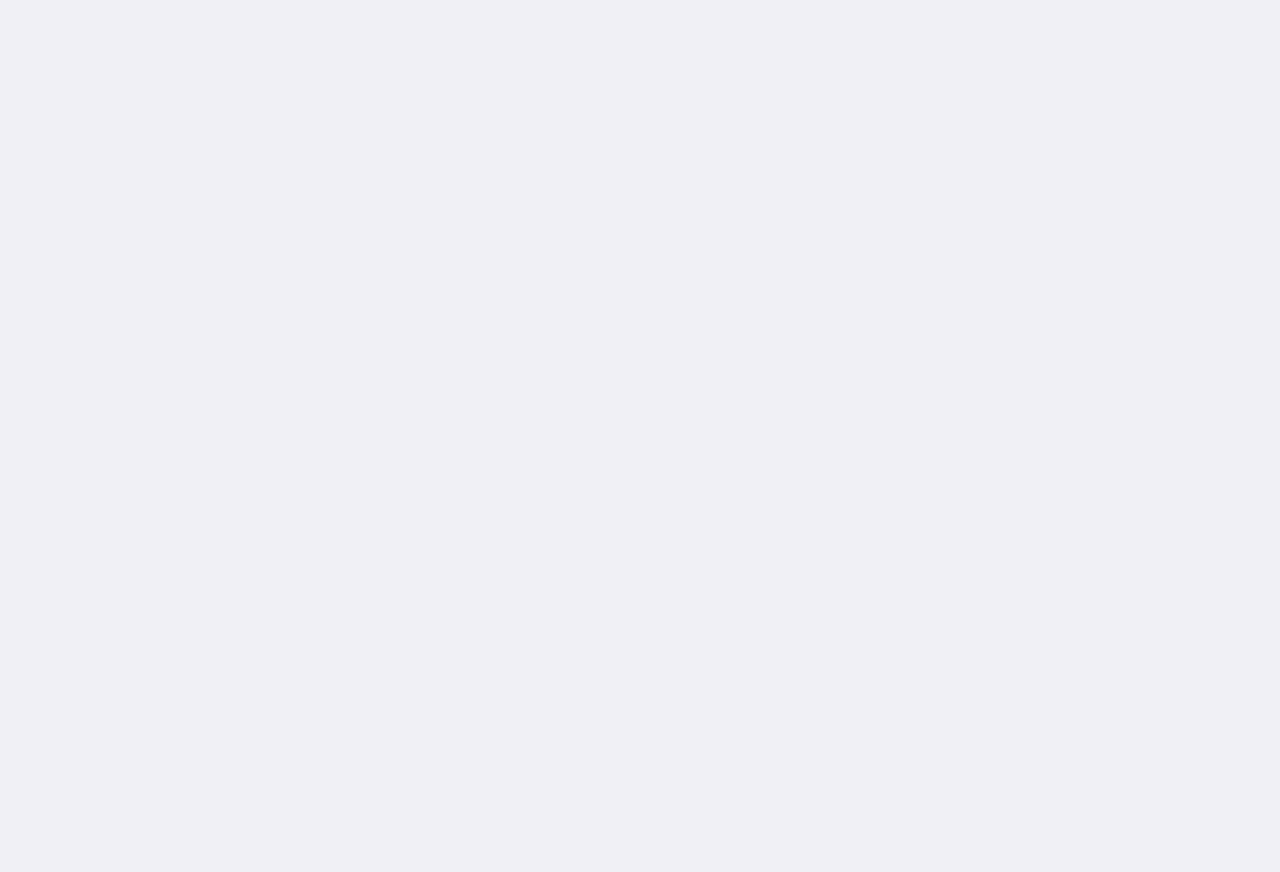
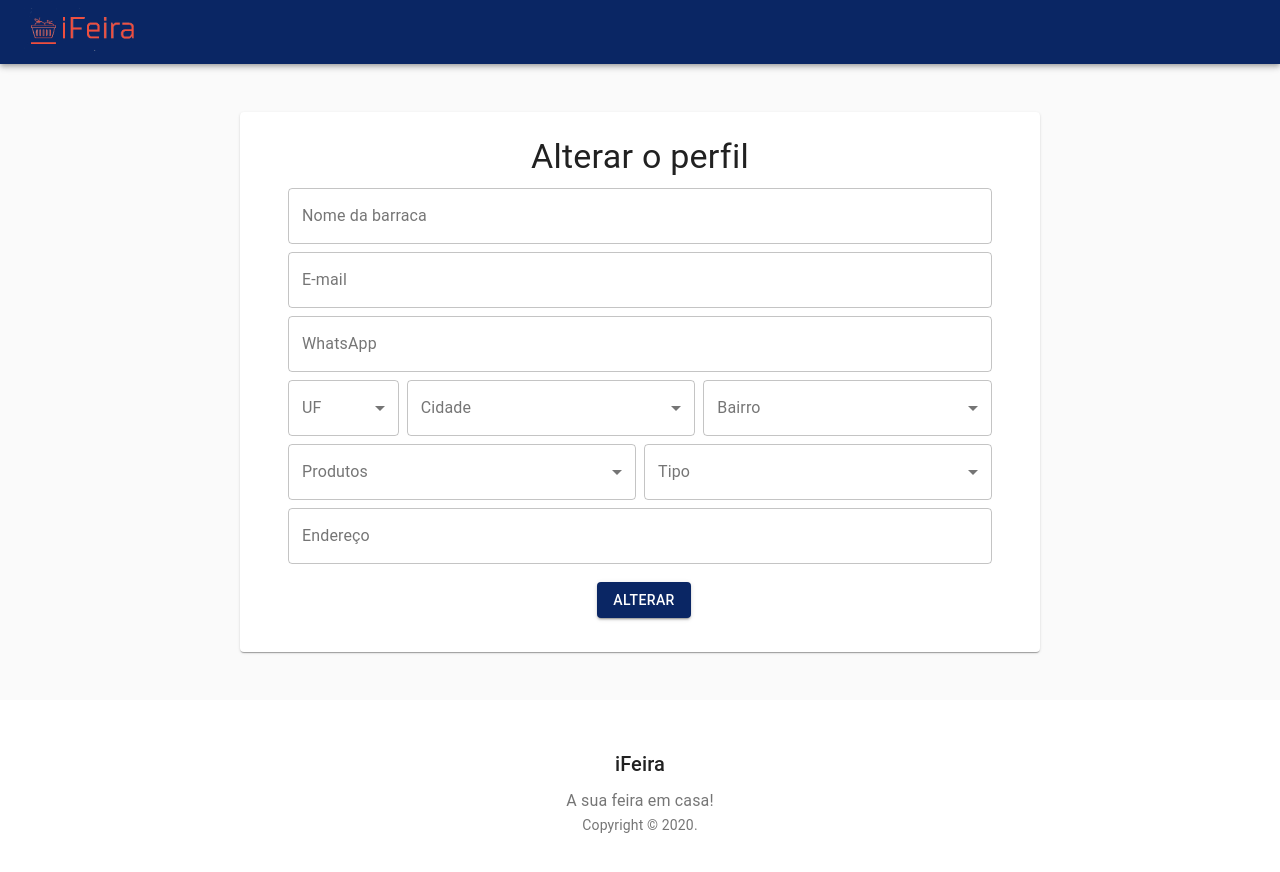
Before and after one commit to LucasHenriqueOliveira/ifeira, a React (Create React App) app: page /edit/1 in a window 1280 px wide. Shown: the top 872 px of the page. Before the commit the page ends 800 px from the top, so only its background shows below. Built offline with nearby package versions, Linux system fonts and the light colour scheme; the HTML template or start-up script is replaced by a standard one.

Commit message:
add page edit profile

```diff
--- /dev/null
+++ b/src/pages/Edit/index.js
@@ -0,0 +1,280 @@
+import React, { useState } from 'react';
+import Typography from '@material-ui/core/Typography';
+import { makeStyles } from '@material-ui/core/styles';
+import Container from '@material-ui/core/Container';
+import Grid from '@material-ui/core/Grid';
+import Paper from '@material-ui/core/Paper';
+import InputLabel from '@material-ui/core/InputLabel';
+import MenuItem from '@material-ui/core/MenuItem';
+import FormControl from '@material-ui/core/FormControl';
+import Select from '@material-ui/core/Select';
+import TextField from '@material-ui/core/TextField';
+import Button from '@material-ui/core/Button';
+import Footer from '../../shared/Footer';
+import Header from '../../shared/Header';
+
+import './styles.css';
+
+const useStyles = makeStyles((theme) => ({
+  layout: {
+    width: 'auto',
+    marginLeft: theme.spacing(2),
+    marginRight: theme.spacing(2),
+    [theme.breakpoints.up(600 + theme.spacing(2) * 2)]: {
+      width: 800,
+      marginLeft: 'auto',
+      marginRight: 'auto',
+    },
+  },
+  paper: {
+    marginTop: theme.spacing(3),
+    marginBottom: theme.spacing(3),
+    padding: theme.spacing(2),
+    [theme.breakpoints.up(600 + theme.spacing(3) * 2)]: {
+      marginTop: theme.spacing(6),
+      marginBottom: theme.spacing(6),
+      padding: theme.spacing(3),
+    },
+  },
+  heroContent: {
+    backgroundColor: theme.palette.background.paper,
+    paddingTop: 10,
+    paddingBottom: 10
+  },
+  buttons: {
+    textAlign: 'center',
+  },
+  button: {
+    marginTop: 10,
+    marginLeft: theme.spacing(1),
+  },
+}));
+
+async function handleRegister(event) {
+    event.preventDefault();
+
+    /*
+    const data = {
+       city,
+       uf,
+       neighborhood,
+       product,
+       type
+    };
+
+    try {
+       const response = await api.post('ongs', data);
+
+       alert(`Aqui está seu ID de acesso: ${response.data.id} `);
+       history.push('/');
+    } catch(error) {
+       alert('Erro ao cadastrar, tente novamente.');
+    }
+    */
+}
+
+export default function Profile() {
+    const classes = useStyles();
+    const [name, setName] = useState('');
+    const [email, setEmail] = useState('');
+    const [whatsapp, setWhatsapp] = useState('');
+    const [password, setPassword] = useState('');
+    const [city, setCity] = useState('');
+    const [uf, setUf] = useState('');
+    const [neighborhood, setNeighborhood] = useState([]);
+    const [product, setProduct] = useState([]);
+    const [type, setType] = useState([]);
+	const [address, setAddress] = useState('');
+
+	const states = [
+		'MG',
+		'RJ',
+		'SP',
+	];
+
+	const cities = ['Rio de Janeiro'];
+
+	const neighborhoods = [
+		'Oliver Hansen',
+		'Van Henry',
+		'April Tucker',
+		'Ralph Hubbard',
+		'Omar Alexander',
+		'Carlos Abbott',
+		'Miriam Wagner',
+		'Bradley Wilkerson',
+		'Virginia Andrews',
+		'Kelly Snyder',
+	];
+
+	const products = [
+		'Hortifruti',
+		'Verduras',
+		'Frutas'
+	];
+
+	const types = [
+		'Orgânicos',
+		'Não Orgânicos'
+	];
+
+	const handleEdit = () => {
+
+	};
+
+  return (
+    <div>
+        <Header />
+        <main className={classes.layout}>
+            <Paper className={classes.paper}>
+                <Typography component="h1" variant="h4" align="center">
+                    Alterar o perfil
+                </Typography>
+                <Container className={classes.heroContent}>
+                    <form className={classes.root} onSubmit={handleRegister}>
+                        <Grid container spacing={1}>
+                            <Grid item xs={12} sm={12} md={12}>
+                                <TextField
+                                    className="name"
+                                    label="Nome da barraca"
+                                    variant="outlined"
+                                    value={name}
+                                    onChange={e => setName(e.target.value)}
+                                />
+                            </Grid>
+							<Grid item xs={12} sm={12} md={12}>
+                                <TextField
+                                    type="email"
+									className="name"
+									label="E-mail"
+									variant="outlined"
+									value={email}
+									onChange={e => setEmail(e.target.value)}
+                                />
+                            </Grid>
+							<Grid item xs={12} sm={12} md={12}>
+                                <TextField
+                                    className="whatsapp"
+									label="WhatsApp"
+									variant="outlined"
+									value={whatsapp}
+									onChange={e => setWhatsapp(e.target.value)}
+                                />
+                            </Grid>
+                            <Grid item xs={2} sm={2} md={2}>
+                                <FormControl variant="outlined">
+                                    <InputLabel id="labelUF">UF</InputLabel>
+                                    <Select
+                                        className="uf"
+                                        labelId="labelUF"
+                                        value={uf}
+										onChange={e => setUf(e.target.value)}
+                                    >
+                                        {states.map((state) => (
+                                            <MenuItem key={state} value={state}>
+                                            {state}
+                                            </MenuItem>
+                                        ))}
+                                    </Select>
+                                </FormControl>
+                            </Grid>
+							<Grid item xs={10} sm={5} md={5}>
+								<FormControl variant="outlined">
+									<InputLabel id="labelCity">Cidade</InputLabel>
+									<Select
+										className="city"
+										labelId="labelCity"
+										value={city}
+										onChange={e => setCity(e.target.value)}
+										disableUnderline={true}
+									>
+										{cities.map((city) => (
+										<MenuItem key={city} value={city}>
+										{city}
+										</MenuItem>
+										))}
+									</Select>
+								</FormControl>
+                            </Grid>
+							<Grid item xs={12} sm={5} md={5}>
+								<FormControl variant="outlined">
+									<InputLabel id="labelNeighborhood">Bairro</InputLabel>
+									<Select
+										className="neighborhood"
+										labelId="labelNeighborhood"
+										multiple
+										value={neighborhood}
+										onChange={e => setNeighborhood(e.target.value)}
+									>
+										{neighborhoods.map((neighborhood) => (
+											<MenuItem key={neighborhood} value={neighborhood}>
+											{neighborhood}
+											</MenuItem>
+										))}
+									</Select>
+								</FormControl>
+                            </Grid>
+							<Grid item xs={12} sm={6} md={6}>
+								<FormControl variant="outlined">
+									<InputLabel id="labelProducts">Produtos</InputLabel>
+									<Select
+										className="products"
+										labelId="labelProducts"
+										multiple
+										value={product}
+										onChange={e => setProduct(e.target.value)}
+									>
+										{products.map((product) => (
+											<MenuItem key={product} value={product}>
+											{product}
+											</MenuItem>
+										))}
+									</Select>
+								</FormControl>
+							</Grid>
+							<Grid item xs={12} sm={6} md={6}>
+								<FormControl variant="outlined">
+									<InputLabel id="labelType">Tipo</InputLabel>
+									<Select
+										className="type"
+										labelId="labelType"
+										multiple
+										value={type}
+										onChange={e => setType(e.target.value)}
+									>
+										{types.map((type) => (
+											<MenuItem key={type} value={type}>
+											{type}
+											</MenuItem>
+										))}
+									</Select>
+								</FormControl>
+							</Grid>
+							<Grid item xs={12} sm={12} md={12}>
+								<TextField
+									className="address"
+									variant="outlined"
+									label="Endereço"
+									value={address}
+									onChange={e => setAddress(e.target.value)}
+								/>
+							</Grid>
+							<Grid item xs={12} sm={12} md={12} className={classes.buttons}>
+								<Button
+									variant="contained"
+									color="primary"
+									onClick={handleEdit}
+									className={classes.button}
+									>
+									Alterar
+								</Button>
+							</Grid>
+                        </Grid>
+                    </form>
+                </Container>
+            </Paper>
+        </main>
+        <Footer />
+    </div>
+  );
+}
--- /dev/null
+++ b/src/pages/Edit/styles.css
@@ -0,0 +1,8 @@
+.MuiFormControl-root {
+    width: 100% !important;
+}
+
+.MuiAppBar-colorPrimary,
+.MuiButton-containedPrimary {
+    background-color: #0a2664 !important;
+}
--- a/src/routes.js
+++ b/src/routes.js
@@ -5,6 +5,7 @@ import Login from './pages/Login';
 import Register from './pages/Register';
 import List from './pages/List';
 import Profile from './pages/Profile';
+import Edit from './pages/Edit';
 
 export default function Routes() {
    return (
@@ -15,6 +16,7 @@ export default function Routes() {
             <Route path='/register' component={Register} />
             <Route path='/list' component={List} />
             <Route path='/profile/:id' component={Profile} />
+            <Route path='/edit/:id' component={Edit} />
          </Switch>
       </BrowserRouter>
    )
```
